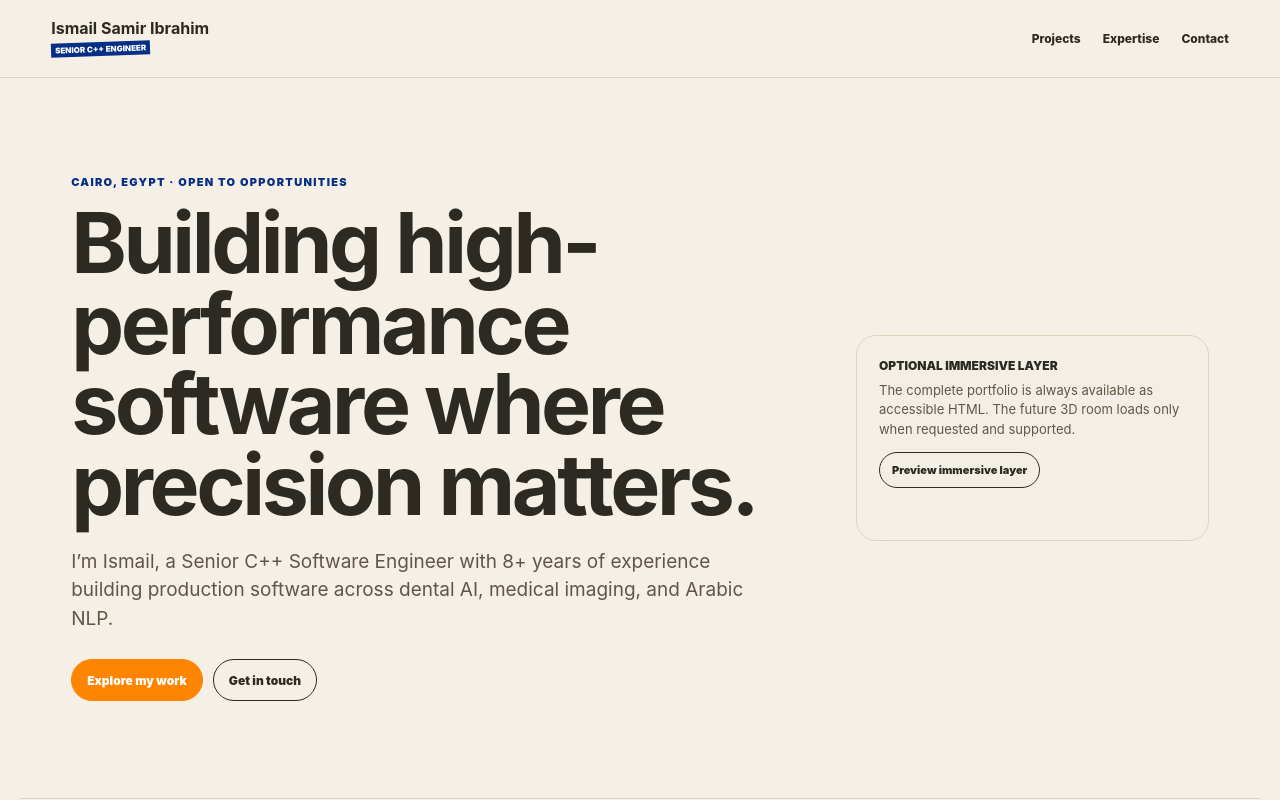
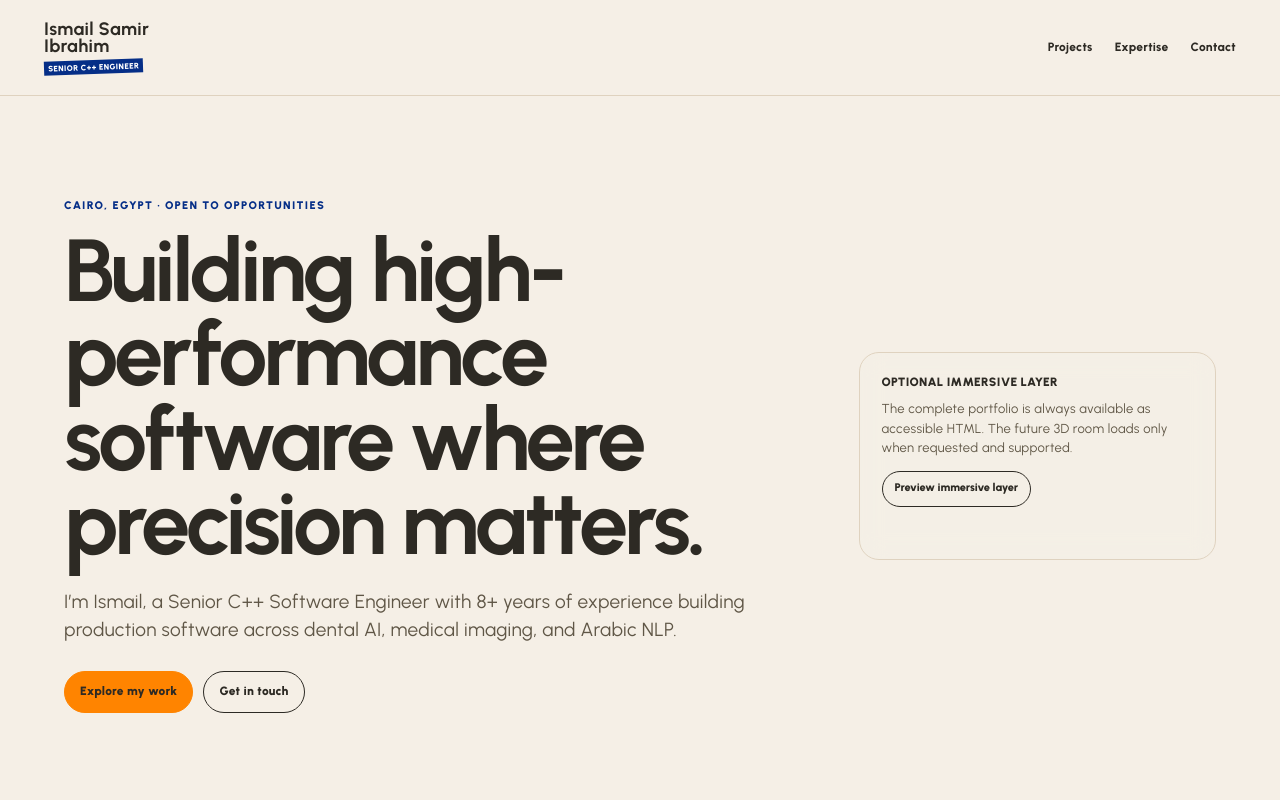
Before and after one commit to IsmailSamirIbrahim/portfolio-website, a Vue app: page / in a window 1280 px wide. Shown: the top 800 px of the page. Built offline with nearby package versions, Linux system fonts and the light colour scheme.

Commit message:
feat(PORT-20): implement global design tokens

```diff
--- a/package.json
+++ b/package.json
@@ -19,6 +19,7 @@
     "verify": "npm run verify:secrets && npm run design:check && npm run build"
   },
   "dependencies": {
+    "@fontsource-variable/urbanist": "^5.3.0",
     "vue": "^3.5.40"
   },
   "devDependencies": {
--- a/src/main.ts
+++ b/src/main.ts
@@ -1,4 +1,5 @@
 import { createApp } from 'vue'
+import '@fontsource-variable/urbanist'
 
 import App from './App.vue'
 import './styles/main.css'
--- a/src/styles/main.css
+++ b/src/styles/main.css
@@ -1,22 +1,128 @@
 :root {
-  color: #2d2a24;
-  background: #f5efe6;
+  color: var(--color-text-400);
+  background: var(--color-background-400);
   font-family:
-    Inter, ui-sans-serif, system-ui, -apple-system, BlinkMacSystemFont, "Segoe UI",
-    sans-serif;
+    "Urbanist Variable", "Urbanist", "Segoe UI", Arial, sans-serif;
   font-synthesis: none;
+  letter-spacing: 0.02em;
   text-rendering: optimizeLegibility;
   -webkit-font-smoothing: antialiased;
-  --paper: #f5efe6;
-  --panel: #eee3d4;
-  --line: #dfd2bf;
-  --ink: #2d2a24;
-  --muted: #5f5646;
-  --blue: #052e87;
-  --orange: #ff8400;
+  -webkit-tap-highlight-color: rgba(255, 255, 255, 0);
+  -webkit-text-size-adjust: none;
+
+  --color-text-400: #2d2a24;
+  --color-text-300: #5f5646;
+  --color-grayscale-500: rgb(223, 210, 191);
+  --color-grayscale-400: rgb(233, 222, 208);
+  --color-beige-700: rgb(223, 209, 188);
+  --color-beige-600: rgb(233, 222, 208);
+  --color-beige-500: rgb(241, 229, 213);
+  --color-beige-400: #f5efe6;
+  --color-background-400: #f5efe6;
+  --color-black-400: #2d2a24;
+  --color-gray-500: #67727c;
+  --color-gray-400: #a9b0b7;
+  --color-orange-400: #ff8400;
+  --color-white-400: #ffffff;
+  --color-cyan-500: #0086bb;
+  --color-cyan-400: rgb(52, 191, 255);
+  --color-text-cyan-400: #e1f5ff;
+  --color-text-cyan-300: #81bdd8;
+  --color-dark-blue-600: #234ba2;
+  --color-dark-blue-500: #052e87;
+  --color-dark-blue-400: #002474;
+  --color-hologram-top: rgb(0, 53, 133);
+  --color-hologram-bottom: rgba(0, 82, 145, 0.6);
+
+  --font-size-xxs: 12px;
+  --font-size-xs: 12px;
+  --font-size-sm: 14px;
+  --font-size-md: 16px;
+  --font-size-lg: 18px;
+  --font-size-xl: 20px;
+  --font-size-xxl: 26px;
+  --font-size-title-xxs: 18px;
+  --font-size-title-xs: 22px;
+  --font-size-title-sm: 28px;
+  --font-size-title-md: 44px;
+  --font-size-title-lg: 56px;
+  --font-size-title-xl: 72px;
+  --font-size-title-xxl: 88px;
+  --font-size-title-xxxl: 112px;
+  --line-height-copy: 1.3;
+  --line-height-title: 1.1;
+
+  --space-outer: 16px;
+  --space-xxs: 4px;
+  --space-xs: 8px;
+  --space-sm: 12px;
+  --space-md: 18px;
+  --space-lg: 28px;
+  --space-xl: 36px;
+  --space-xxl: 48px;
+  --space-xxxl: 64px;
+
+  --radius-sm: 6px;
+  --radius-md: 12px;
+  --radius-lg: 16px;
+  --radius-xl: 24px;
+  --radius-xxl: 48px;
+  --stroke-sm: 1px;
+  --stroke-md: 2px;
+  --stroke-lg: 4px;
+  --stroke-xl: 6px;
+  --stroke-xxl: 8px;
+
+  --height-header: 96px;
+  --breakpoint-sm: 480px;
+  --breakpoint-md: 840px;
+  --breakpoint-lg: 1024px;
+  --breakpoint-xl: 1280px;
+  --breakpoint-xxl: 1600px;
+  --breakpoint-xxxl: 1920px;
+  --icon-size-xxs: 12px;
+  --icon-size-xs: 16px;
+  --icon-size-sm: 20px;
+  --icon-size-md: 28px;
+  --icon-size-lg: 36px;
+
+  --ease-smooth: cubic-bezier(0.6, 0, 0.25, 1);
+  --ease-power2-out: cubic-bezier(0.25, 0.46, 0.45, 0.94);
+  --ease-power2-in: cubic-bezier(0.165, 0.84, 0.44, 1);
+  --transition-route-duration: 0.5s;
+  --transition-route-ease: var(--ease-smooth);
+  --z-index-background: 0;
+  --z-index-layout: 10;
+  --z-index-header-home: 20;
+  --z-index-project-background: 50;
+  --z-index-layout-project: 70;
+  --z-index-header: 90;
+  --z-index-preloader: 100;
+
+  --color-background: var(--color-background-400);
+  --color-surface: var(--color-beige-500);
+  --color-surface-strong: var(--color-beige-600);
+  --color-text: var(--color-text-400);
+  --color-text-muted: var(--color-text-300);
+  --color-border: var(--color-grayscale-500);
+  --color-action: var(--color-orange-400);
+  --color-action-text: var(--color-text-400);
+  --color-link: var(--color-dark-blue-500);
+  --color-focus: var(--color-dark-blue-500);
+
+  /* Compatibility aliases used by the current component layer. */
+  --paper: var(--color-background);
+  --panel: var(--color-surface-strong);
+  --line: var(--color-border);
+  --ink: var(--color-text);
+  --muted: var(--color-text-muted);
+  --blue: var(--color-link);
+  --orange: var(--color-action);
 }
 
-* {
+*,
+*::before,
+*::after {
   box-sizing: border-box;
 }
 
@@ -28,11 +134,24 @@ body {
   min-width: 320px;
   min-height: 100vh;
   margin: 0;
+  font-size: var(--font-size-md);
+  line-height: var(--line-height-copy);
 }
 
 button,
+input,
+select,
+textarea,
 a {
   font: inherit;
+}
+
+img,
+picture,
+svg,
+canvas {
+  display: block;
+  max-width: 100%;
 }
 
 a {
@@ -41,7 +160,7 @@ a {
 
 a:focus-visible,
 button:focus-visible {
-  outline: 3px solid var(--blue);
+  outline: 3px solid var(--color-focus);
   outline-offset: 3px;
 }
 
@@ -59,7 +178,7 @@ button:disabled {
 
 .portfolio-shell {
   position: relative;
-  z-index: 2;
+  z-index: var(--z-index-layout);
 }
 
 .skip-link {
@@ -83,9 +202,9 @@ button:disabled {
   align-items: center;
   justify-content: space-between;
   gap: 24px;
-  min-height: 78px;
-  padding: 16px clamp(16px, 4vw, 56px);
-  border-bottom: 1px solid var(--line);
+  min-height: var(--height-header);
+  padding: var(--space-md) var(--space-outer);
+  border-bottom: var(--stroke-sm) solid var(--line);
 }
 
 .wordmark {
@@ -96,7 +215,7 @@ button:disabled {
 }
 
 .wordmark strong {
-  font-size: 16px;
+  font-size: var(--font-size-title-xxs);
   line-height: 0.95;
 }
 
@@ -104,7 +223,7 @@ button:disabled {
   align-self: flex-start;
   margin-top: 5px;
   padding: 2px 4px;
-  color: #fff;
+  color: var(--color-white-400);
   background: var(--blue);
   font-size: 8px;
   font-weight: 900;
@@ -129,7 +248,7 @@ button:disabled {
 .contact-section {
   width: min(100%, 1240px);
   margin-inline: auto;
-  padding: 70px clamp(16px, 4vw, 56px);
+  padding: 70px var(--space-outer);
 }
 
 .hero {
@@ -164,7 +283,11 @@ h3 {
 h1 {
   max-width: 820px;
   margin-bottom: 22px;
-  font-size: clamp(44px, 10vw, 84px);
+  font-size: clamp(
+    var(--font-size-title-md),
+    10vw,
+    var(--font-size-title-xxl)
+  );
   line-height: 0.96;
 }
 
@@ -199,7 +322,7 @@ h1 {
 }
 
 .button--primary {
-  color: #fff;
+  color: var(--color-action-text);
   background: var(--orange);
   border-color: var(--orange);
 }
@@ -322,7 +445,7 @@ footer {
   flex-wrap: wrap;
   justify-content: space-between;
   gap: 16px;
-  padding: 24px clamp(16px, 4vw, 56px);
+  padding: var(--radius-xl) var(--space-outer);
   color: var(--muted);
   border-top: 1px solid var(--line);
   font-size: 11px;
@@ -332,7 +455,7 @@ footer {
 .immersive-loading {
   position: absolute;
   z-index: 1;
-  inset: 78px 0 auto;
+  inset: var(--height-header) 0 auto;
   height: 720px;
   pointer-events: none;
 }
@@ -405,7 +528,12 @@ footer {
   }
 }
 
-@media (min-width: 720px) {
+/* Mirrors --breakpoint-md; custom properties cannot drive media queries. */
+@media (min-width: 840px) {
+  :root {
+    --space-outer: 28px;
+  }
+
   .site-header nav {
     display: flex;
   }
@@ -432,6 +560,63 @@ footer {
   }
 }
 
+@media (min-width: 1280px) {
+  :root {
+    --space-outer: 44px;
+  }
+}
+
+.layout-container {
+  width: min(100%, 1240px);
+  margin-inline: auto;
+  padding-inline: var(--space-outer);
+}
+
+.text-display-xl {
+  font-size: clamp(
+    var(--font-size-title-md),
+    10vw,
+    var(--font-size-title-xxl)
+  );
+  font-weight: 900;
+  letter-spacing: -0.04em;
+  line-height: 0.96;
+}
+
+.text-heading-md {
+  font-size: clamp(
+    var(--font-size-title-sm),
+    5vw,
+    var(--font-size-title-md)
+  );
+  font-weight: 800;
+  letter-spacing: -0.03em;
+  line-height: var(--line-height-title);
+}
+
+.text-body {
+  font-size: var(--font-size-md);
+  font-weight: 500;
+  line-height: 1.5;
+}
+
+.surface-panel {
+  background: var(--color-surface);
+  border: var(--stroke-sm) solid var(--color-border);
+  border-radius: var(--radius-lg);
+}
+
+.visually-hidden {
+  position: absolute;
+  width: 1px;
+  height: 1px;
+  padding: 0;
+  overflow: hidden;
+  clip: rect(0, 0, 0, 0);
+  white-space: nowrap;
+  border: 0;
+}
+
 @media (prefers-reduced-motion: reduce) {
   html {
     scroll-behavior: auto;
```
Also changed, not shown: 1 other file (tests, documents, lock files or other folders).
